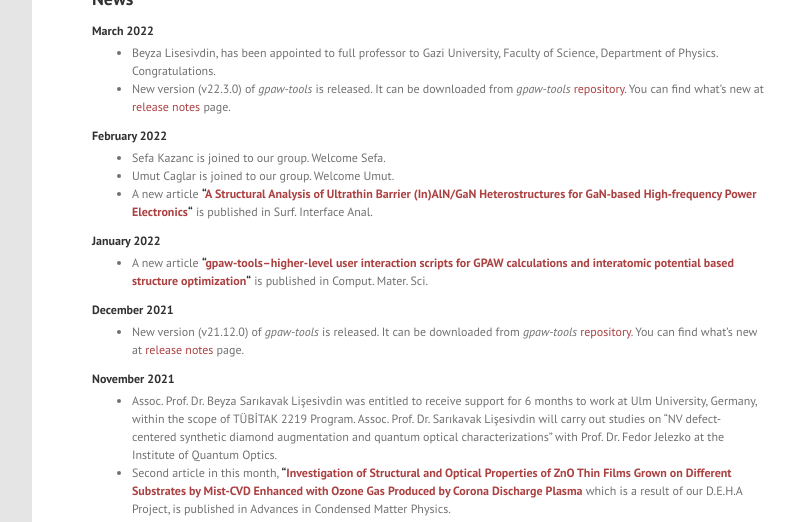
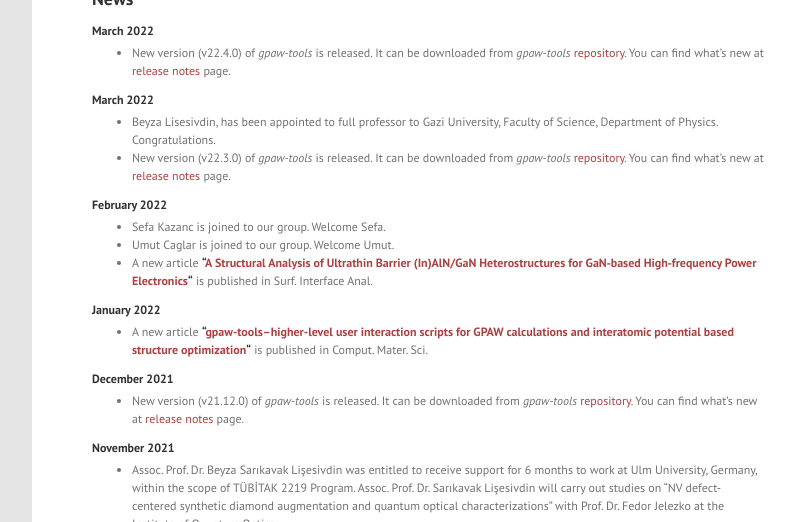
Before and after one commit to lrgresearch/oldwebsite, a Jekyll site: the page built from index.md, in a window 1280 px wide and 900 px high, cut to the strip 378-900 px from the top of the window. Shown: the whole strip, without its empty margins (184-979 px from the left). Built offline with Jekyll 4.4.1, drawn with Linux system fonts in a browser that asks for light colours; the list of posts is cut into pages by our own code.

Commit message:
Update index.md

```diff
--- a/index.md
+++ b/index.md
@@ -4,6 +4,10 @@ layout: page
 [![LRG Banner](files/next2022-withlink.png)](https://lrgresearch.org/research.html#next-in-lrg)
 
 ## News
+
+#### March 2022
+
+* New version (v22.4.0) of *gpaw-tools* is released. It can be downloaded from *gpaw-tools* [repository](https://github.com/lrgresearch/gpaw-tools). You can find what's new at [release notes](https://www.lrgresearch.org/gpaw-tools/releasenotes/#version-2240) page.
 
 #### March 2022
 
```
